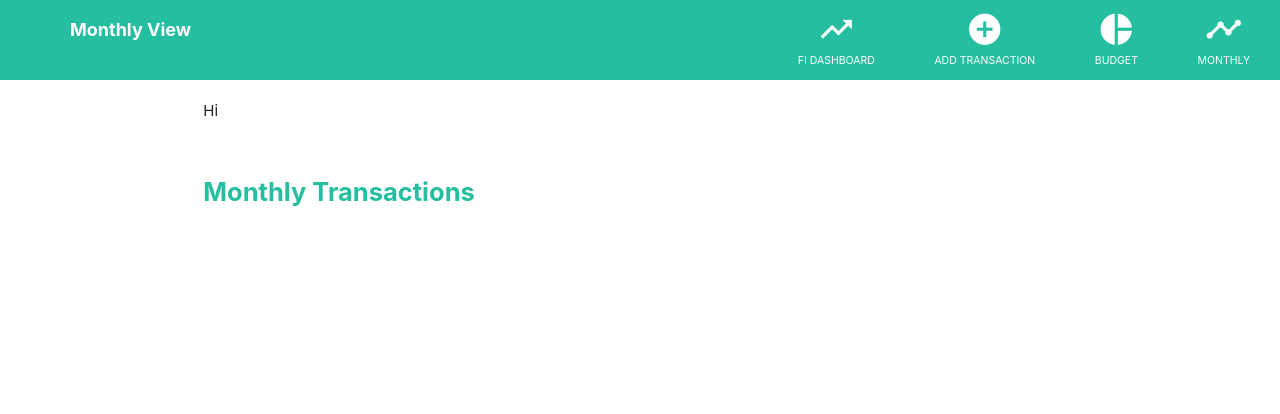
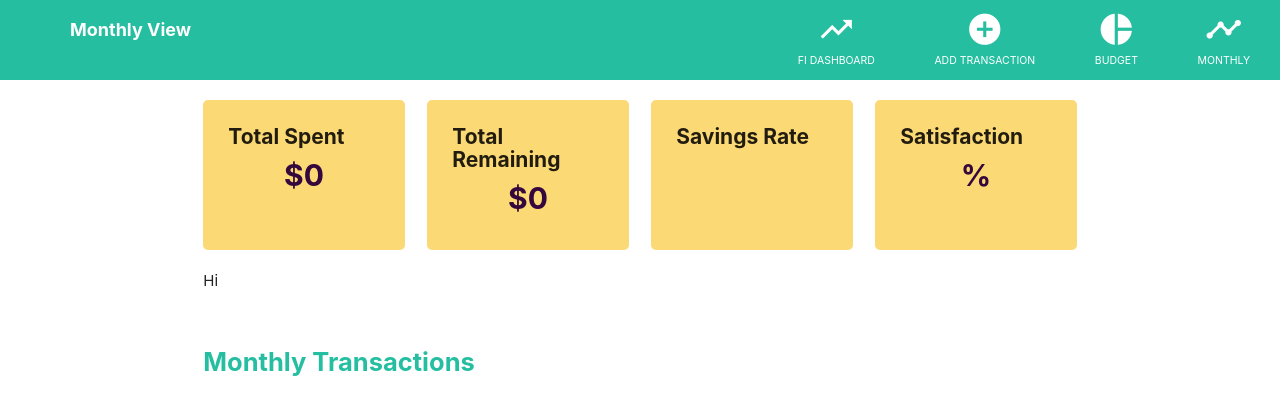
Before and after one commit to christinebonk/final-project, a React (Create React App) app in the folder client/: page /monthly in a window 1280 px wide. Shown: the top 414 px of the page. Built offline with nearby package versions, Linux system fonts and the light colour scheme; no server answers.

Commit message:
adding cool stats to monthly page

```diff
--- a/client/src/pages/Home/Home.js
+++ b/client/src/pages/Home/Home.js
@@ -228,7 +228,7 @@ class Home extends Component {
     let newContribution = contribution;
 
     while (finalYear > goalDate) {
-      newContribution = newContribution + 500;
+      newContribution = newContribution + 100;
       finalYear = this.projectDate(newContribution, goal, fireAmount, growth, currentYear);
     }
     const addedContribution = newContribution - contribution;
--- a/client/src/pages/Monthly/Monthly.js
+++ b/client/src/pages/Monthly/Monthly.js
@@ -12,7 +12,11 @@ import { Thead, Table, Tbody } from "../../components/Table";
 class Monthly extends Component {
 state = {
     budget: [],
-    transactions: []
+    transactions: [],
+    totalSpent: 0,
+    total: 0,
+    totalRemaining: 0,
+    totalHappiness: 0
 }
 
 
@@ -23,6 +27,7 @@ state = {
     retrieveTransactions = () => {
         API.searchTransaction()
         .then(res => {
+            console.log(res.data);
             this.setState({transactions: res.data});
             this.retrieveBudget();
         })
@@ -36,12 +41,19 @@ state = {
 
     //create budget object
       let budgetData = res.data.filter(entry => entry.type !== "income" && entry.period === "monthly");
+      let total = 0;
+      let totalSpent = 0;
+
+
       budgetData = budgetData.map((entry, index) => {
+        total += entry.amount;
         let transactions = this.state.transactions;
         transactions = transactions.filter(item => item.category === entry.name);
+
         let spent = 0;
         transactions.forEach( (element) => {
             spent += element.cost;
+            totalSpent += element.cost;
         })
 
         let obj = {
@@ -53,8 +65,21 @@ state = {
         }
         return obj
         });
+
+
+
+        let happyCount = this.state.transactions;
+        happyCount = happyCount.filter(item => item.happy === true);
+        let happinessAmount = 0;
+        happyCount.forEach(element => {
+            happinessAmount += element.cost
+            console.log(happinessAmount);
+        });
+        let totalRemaining = total - totalSpent;
+        let totalHappy = happinessAmount / totalSpent * 100;
+        totalHappy = Math.round(totalHappy);
       //set state
-      this.setState({budget:budgetData}, () => {this.calculateBars()});
+      this.setState({budget:budgetData, total:total, totalSpent: totalSpent, totalRemaining: totalRemaining, totalHappy: totalHappy}, () => {this.calculateBars()});
     })
   }
 
@@ -68,17 +93,55 @@ state = {
             let remainingPercentage = (100 - percentage);
             remainingPercentage = remainingPercentage + "%";
             percentage = percentage + "%";
-            console.log(remainingPercentage + percentage);
             $(`#${element.title} .bar-full`).css("width", percentage);
             $(`#${element.title} .bar-empty`).css("width", remainingPercentage);
         })
     };
 
+
+
+    displayNumber = (num) => {
+        let display = Math.round(num);
+        display = JSON.stringify(display);
+        display = display.replace(/(\d)(?=(\d\d\d)+(?!\d))/g, "$1,");
+        display = "$" + display;
+        return display;
+      };
+
 render () {
+    const totalSpent = this.displayNumber(this.state.totalSpent);
+    const totalRemaining = this.displayNumber(this.state.totalRemaining);
+
     return (
     <div>
         <TopBar onClick={this.showModal} title="Monthly View"/>
         <Container>
+            <Row>
+              <Col size="s3">
+                <div className="data-block">
+                  <h3>Total Spent</h3>
+                  <p>{totalSpent}</p>
+                </div>
+              </Col>
+              <Col size="s3">
+                <div className="data-block">
+                  <h3>Total Remaining</h3>
+                  <p>{totalRemaining}</p>
+                </div>
+              </Col>
+              <Col size="s3">
+                <div className="data-block">
+                  <h3>Savings Rate</h3>
+                  <p></p>
+                </div>
+              </Col>
+              <Col size="s3">
+                <div className="data-block">
+                  <h3>Satisfaction</h3>
+                  <p>{this.state.totalHappy}%</p>
+                </div>
+              </Col>
+            </Row>
             <Row>
                 <Col size="s12">
                     {this.state.budget.length ? (
```
